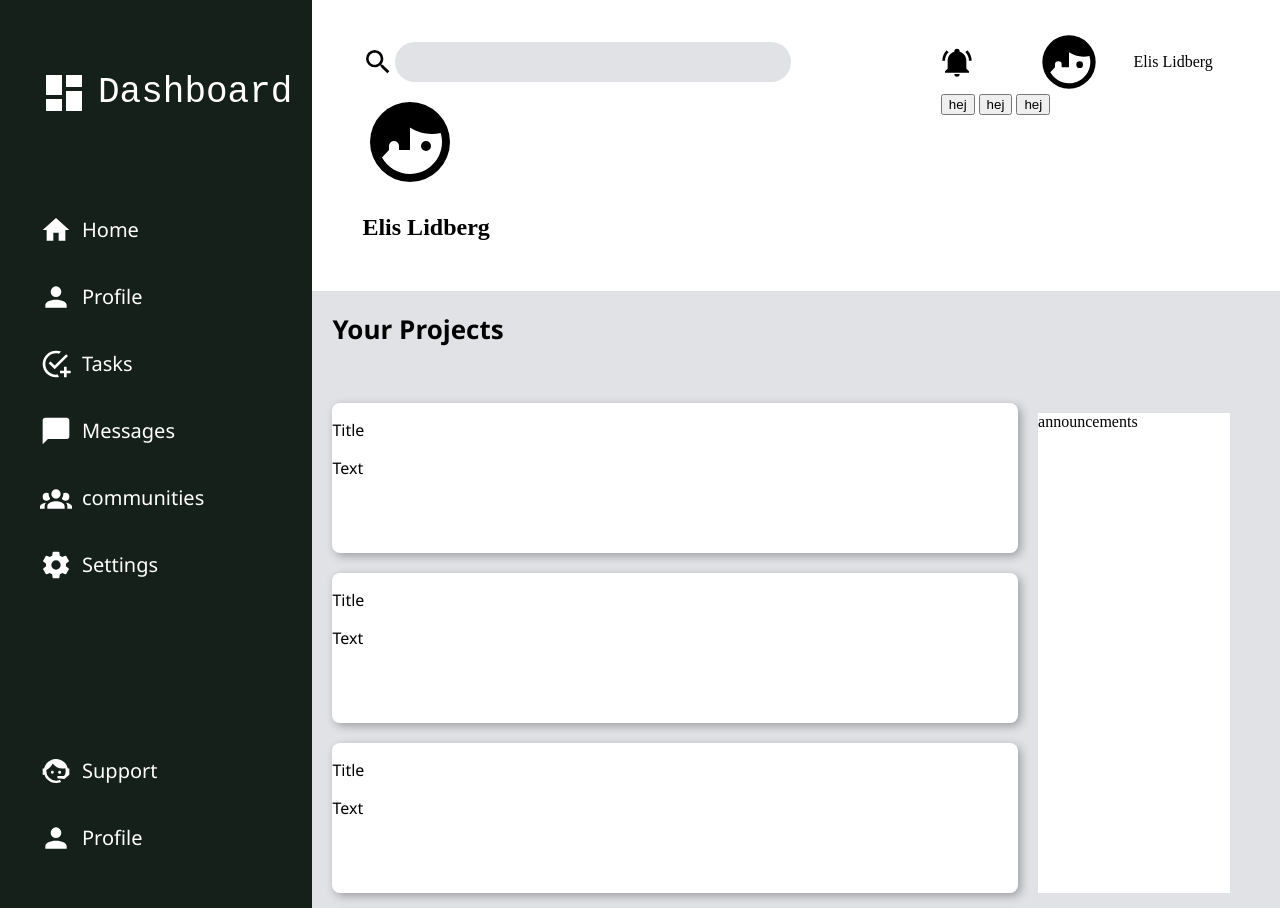
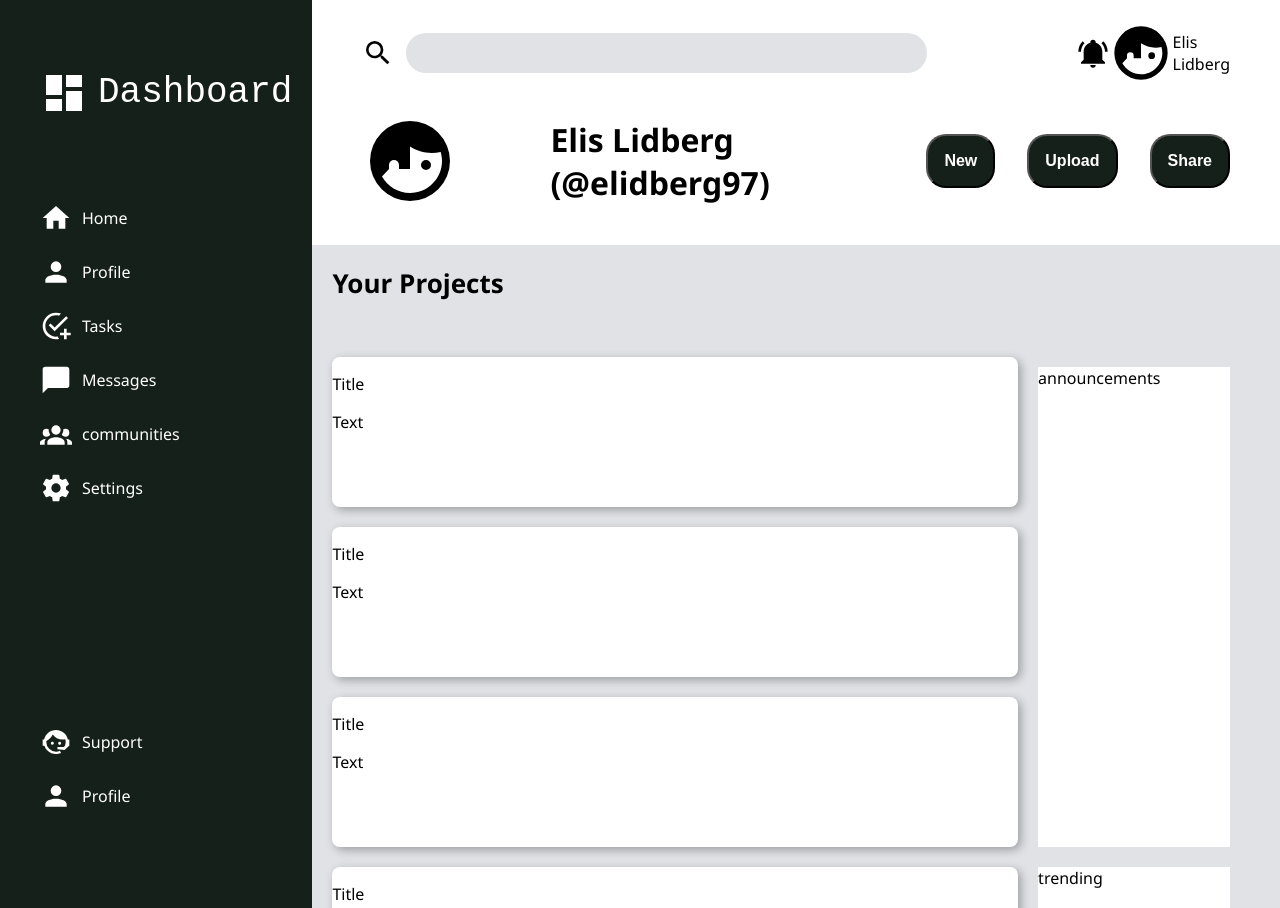
Before and after one commit to Klaranaslund/admin-dashboard, a plain HTML site: page index.html in a window 1280 px wide. Shown: the top 908 px of the page. Drawn offline with Linux system fonts and the light colour scheme.

Commit message:
Add full grid layout for header. Add a font to body. Edit some px-units to rem-units.

```diff
--- a/index.html
+++ b/index.html
@@ -15,7 +15,7 @@
                 <div class="searchbar"></div>
             </div>
 
-            <div class="profilesomething"> <!-- ?-->
+            <div class="smallProfile"> <!-- ?-->
                 <img src="images/bell-ring.svg" alt="" class="icon">
                 <img src="images/face-man-profile.svg" alt="" class="smallProfilePicture">
                 <p>Elis Lidberg</p>
@@ -24,14 +24,15 @@
         </div>
         <div class="lowerHeader">
 
-            <div class="profilenamelow"> <!-- ?-->
+            <div class="largeProfile"> <!-- ?-->
                 <img src="images/face-man-profile.svg" alt="" class="largeProfilePicture">
-                <h2>Elis Lidberg</h2>
+                <h2>Elis Lidberg (@elidberg97)</h2>
                 </div>
+
             <div class="headerButtons">
-                <button>hej</button>
-                <button>hej</button>
-                <button>hej</button>
+                <button>New</button>
+                <button>Upload</button>
+                <button>Share</button>
 
             </div>
         </div>
--- a/style.css
+++ b/style.css
@@ -5,15 +5,18 @@ body{
     display: grid;
     grid-template-columns: 1fr 5fr;
     grid-template-rows: 1fr 5fr;
+    font-family:'Segoe UI', Tahoma, Geneva, Verdana, sans-serif;
+
 }
 
 
 /*Header section*/
+
 .header{
     display: grid;
     grid-column-start: 2;
     background-color: white;
-    padding: 30px 50px;
+    padding: 15px 50px;
 }
 .upperHeader, .lowerHeader{
     display: grid;
@@ -22,12 +25,13 @@ body{
 .icon{ /*Skapa ikon-klasser istället.*/
     width: 2rem;
 }
+
 /*Upper*/
 .search{
     display: grid;
     grid-template-columns: 1fr 12fr;
     align-items: center;
-    padding-right: 150px; /*?*/
+     /*?*/
 }
 .searchbar{
     border-radius: 25px;
@@ -35,23 +39,58 @@ body{
     min-height: 40px; /*?*/
 }
 
-.profilesomething{ /*?!*/
+.smallProfile{ /*?!*/
+    padding-left: 150px;
     display: grid;
     grid-template-columns: 1fr 1fr 1fr;
     align-items: center;
 }
 
+.smallProfile > p{ /*?!*/
+font-size: 1rem;
+
+;}
+
 .smallProfilePicture{
     width: 4rem;
 }
+
 /*Lower*/
-
+.largeProfile{
+    display: grid;
+    grid-template-columns: 1fr 2fr;
+    justify-self: start;
+    align-items: center;
+}
 
 .largeProfilePicture{
     width: 6rem;
 }
 
+h2{
+    font-size: 2rem;
+}
+
+.headerButtons{ /*?!*/
+    display: grid;
+    grid-template-columns: 1fr 1fr 1fr;
+    align-items: center;
+    gap: 2rem;
+}
+
+button{
+    background-color:rgb(22, 32, 26);
+    color: white;
+    padding: 1rem;
+    border-radius: 20px;
+    font-size: 1rem;
+    font-weight: 900;
+}
+
+
+
 /*Sidebar section*/
+
 .sidebar{
     display: grid;
     grid-template-rows: 1fr 3fr 4fr;
@@ -65,13 +104,12 @@ body{
 .secondSidebarList li,
 .dashboard li{
     list-style: none;
-    font-size: 20px;
+    font-size: 1rem;
     display: flex;
     gap: 10px;
     align-items: center;
     align-self: start;
     color: white;
-    font-family:'Segoe UI', Tahoma, Geneva, Verdana, sans-serif;
 }
 
 
```
